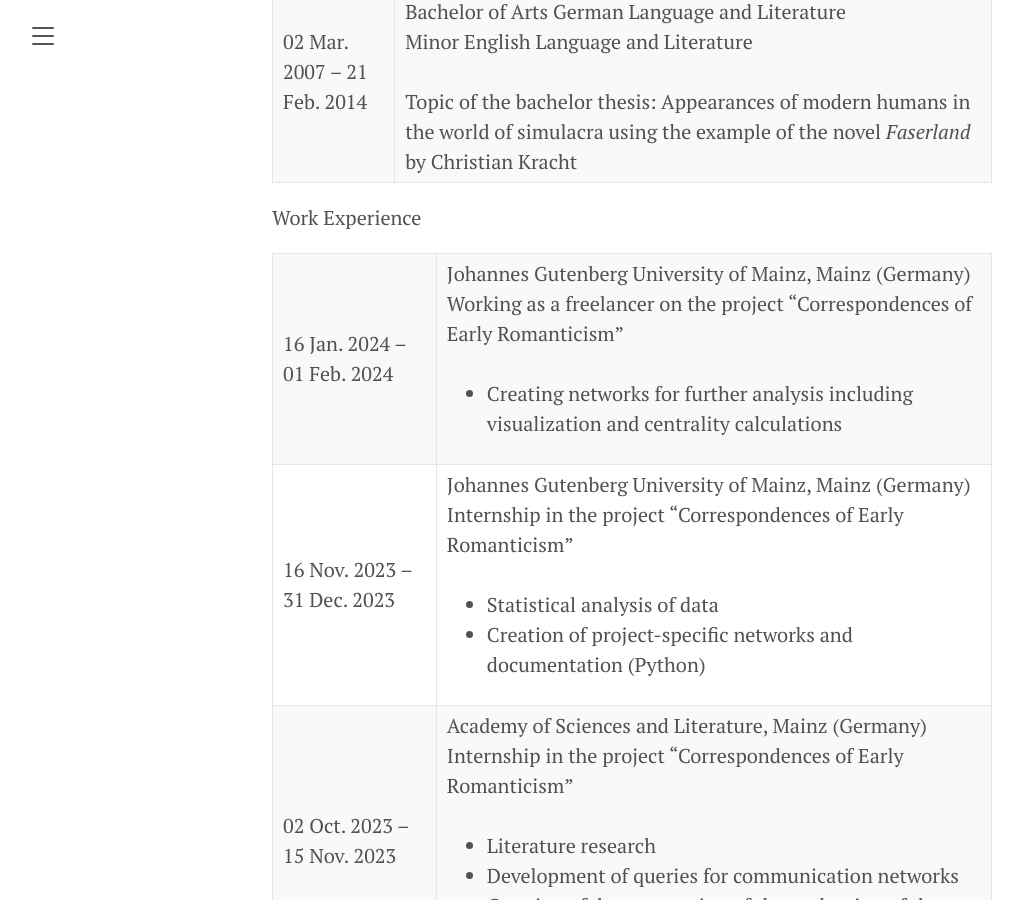
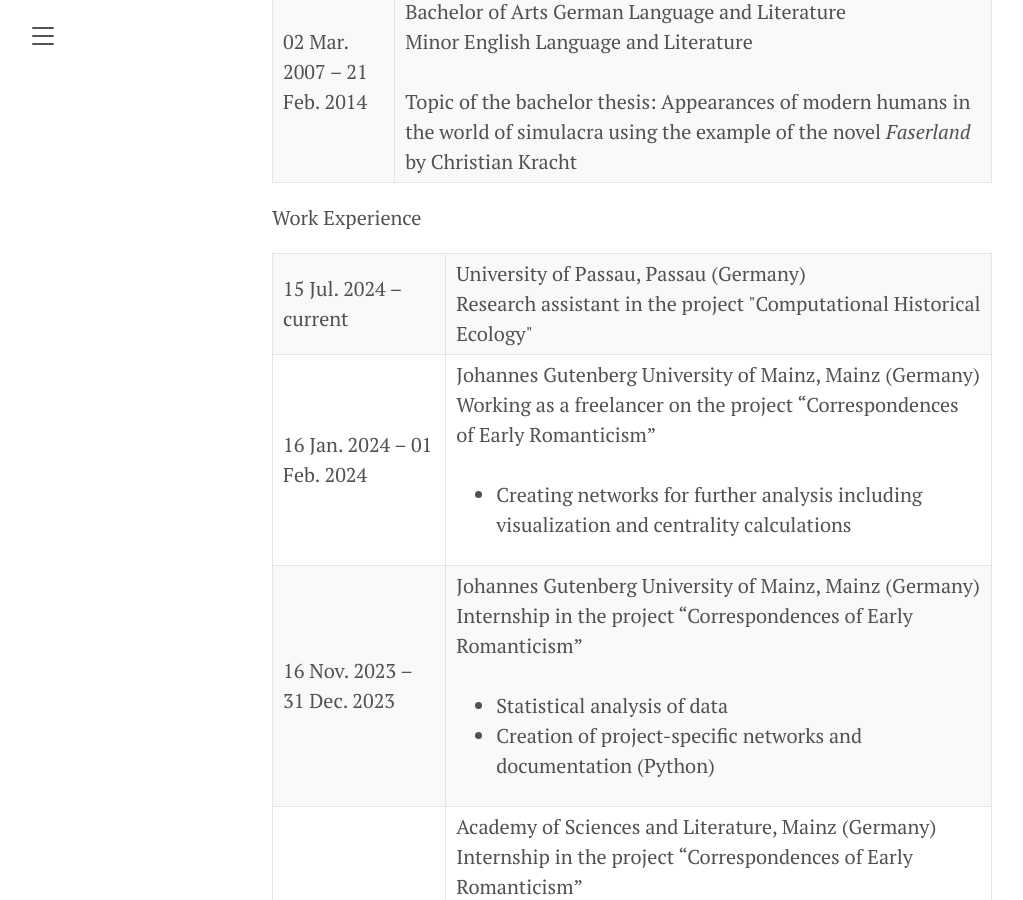
Before and after one commit to aepfelchen/aepfelchen.github.io, a Jekyll site: the page built from about-us.md, in a window 1280 px wide and 900 px high, scrolled down 1197 px. Shown: the whole window, without its empty margins (8-1031 px from the left). Built offline with Jekyll 4.4.1, drawn with Linux system fonts in a browser that asks for light colours.

Commit message:
upgrade CV

```diff
--- a/about-us.md
+++ b/about-us.md
@@ -52,11 +52,11 @@
 
 <table>
   <tbody>
-    <!--<tr>
+    <tr>
       <td>15 Jul. 2024 – current</td>
       <td>University of Passau, Passau (Germany)
-      <br>Research assistant</td>
-    </tr>-->
+      <br>Research assistant in the project "Computational Historical Ecology"</td>
+    </tr>
     <tr>
       <td>16 Jan. 2024 – 01 Feb. 2024</td>
       <td>Johannes Gutenberg University of Mainz, Mainz (Germany)
```
